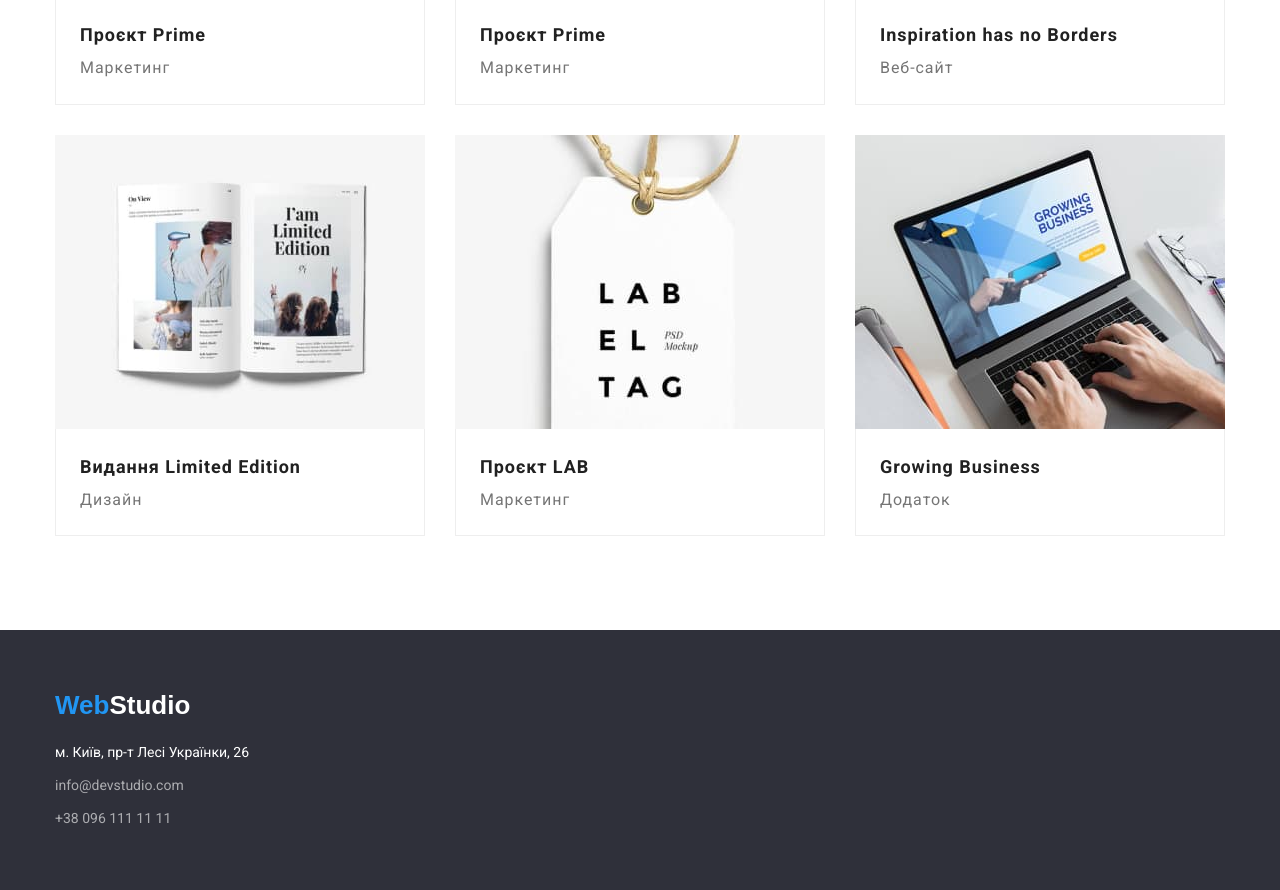
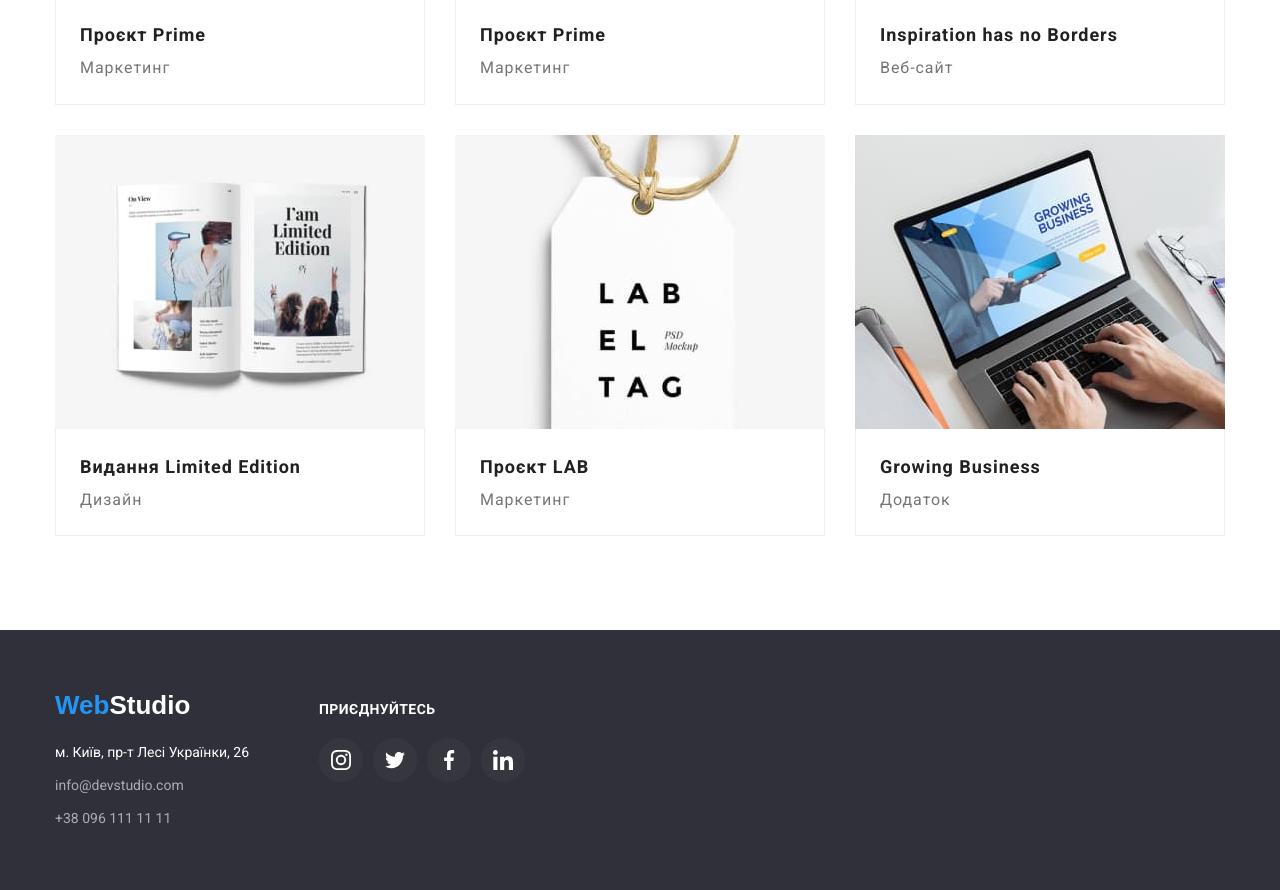
Before and after one commit to Furcreator/goit-markup-hw-04, a plain HTML site: page portfolio.html in a window 1280 px wide. Shown: the part 982-1872 px from the top of the page. Drawn offline with nearby package versions, Linux system fonts and the light colour scheme.

Commit message:
add icons and fix css

```diff
--- a/css/styles.css
+++ b/css/styles.css
@@ -443,7 +443,6 @@ main {
   fill: var(--duo-text-color);
   width: 106px;
   height: 60px;
-
 }
 
 .clients-list-item:not(:last-child) {
@@ -459,6 +458,13 @@ main {
 }
 
 /* FOOTER */
+
+/* CELLAR CONTENT  */
+
+.cellar-content {
+  display: flex;
+  align-items: baseline;
+}
 
 .cellar {
   background-color: var(--color-futter);
@@ -497,15 +503,42 @@ main {
 
 /* PART CELLAR  */
 
+.part-cellar {
+  margin-left: 70px;
+}
+
+.cellar-icon {
+  display: flex;
+}
+
 .part-cellar-item {
   fill: var(--font--color);
+  width: 20px;
+  height: 20px;
 }
 
 .part-cellar-link {
-  background: linear-gradient(0deg, rgba(0, 0, 0, 0.2), rgba(0, 0, 0, 0.2)), rgba(255, 255, 255, 0.1);;
+  display: block;
+  width: 44px;
+  height: 44px;
+  padding: 12px;
+  border-radius: 50%;
+  background: linear-gradient(0deg, rgba(0, 0, 0, 0.2), rgba(0, 0, 0, 0.2)),
+    rgba(255, 255, 255, 0.1);
+}
+
+.cellar-icon-list:not(:last-child) {
+  margin-right: 10px;
+}
+
+.part-cellar-link:hover {
+  background: none;
+  background-color: var(--accent-color);
 }
 
 .part-cellar h2 {
+  margin-bottom: 20px;
+
   font-weight: 700;
   font-size: 14px;
   line-height: 1.14;
@@ -542,8 +575,6 @@ color: var(--font--color);
   line-height: 1.6;
   text-align: center;
   letter-spacing: 0.03em;
-  box-shadow: 0px 3px 1px rgba(0, 0, 0, 0.1), 0px 1px 2px rgba(0, 0, 0, 0.08),
-    0px 2px 2px rgba(0, 0, 0, 0.12);
   border-radius: 4px;
 }
 
@@ -551,6 +582,8 @@ color: var(--font--color);
 .filters:focus {
   background-color: var(--accent-color);
   color: var(--font--color);
+  box-shadow: 0px 3px 1px rgba(0, 0, 0, 0.1), 0px 1px 2px rgba(0, 0, 0, 0.08),
+    0px 2px 2px rgba(0, 0, 0, 0.12);
 }
 
 .posters {
@@ -561,6 +594,11 @@ color: var(--font--color);
 
 .posters-list {
   flex-basis: calc((100% - 60px) / 3);
+}
+
+.posters-list:hover {
+  box-shadow: 0px 1px 1px rgba(0, 0, 0, 0.12), 0px 4px 4px rgba(0, 0, 0, 0.06),
+    1px 4px 6px rgba(0, 0, 0, 0.16);
 }
 
 .posters li {
--- a/portfolio.html
+++ b/portfolio.html
@@ -34,8 +34,16 @@
         </ul>
       </nav>
     <ul class="mail-tel">
-        <li class="navigation-list-item"><a href="mailto:info@devstudio.com">info@devstudio.com</a></li>
-        <li class="navigation-list-item"><a href="tel:+380961111111">+38 096 111 11 11</a></li>
+      <li class="navigation-list-item">
+        <a class="mail-tel-link" href="mailto:info@devstudio.com"><svg class="mail">
+            <use href="./images/ikons.svg#icon-mail"></use>
+          </svg>info@devstudio.com</a>
+      </li>
+      <li class="navigation-list-item">
+        <a class="mail-tel-link" href="tel:+380961111111"><svg class="tel">
+            <use href="./images/ikons.svg#icon-tel"></use>
+          </svg>+38 096 111 11 11</a>
+      </li>
     </ul>
     </div>
   </header>
@@ -121,7 +129,8 @@
   </main>
   <!-- FOOTER -->
     <footer class="cellar">
-    <div class="container">
+      <div class="container cellar-content">
+        <div>
           <div class="logo-full logo-footer">
             <a href="#"><span class="logo">Web</span>Studio</a>
           </div>
@@ -141,6 +150,32 @@
             </ul>
           </address>
         </div>
+        <div class="part-cellar">
+          <h2>приєднуйтесь</h2>
+          <ul class="cellar-icon">
+            <li class="cellar-icon-list">
+              <a class=" part-cellar-link" href="#"><svg class="part-cellar-item">
+                  <use href="./images/ikons.svg#icon-instagram"></use>
+                </svg></a>
+            </li>
+            <li class="cellar-icon-list">
+              <a class="part-cellar-link" href="#"><svg class="part-cellar-item">
+                  <use href="./images/ikons.svg#icon-twitter"></use>
+                </svg></a>
+            </li>
+            <li class="cellar-icon-list">
+              <a class="part-cellar-link" href="#"><svg class="part-cellar-item">
+                  <use href="./images/ikons.svg#icon-facebook"></use>
+                </svg></a>
+            </li>
+            <li class="cellar-icon-list ">
+              <a class="part-cellar-link" href="#"><svg class="part-cellar-item">
+                  <use href="./images/ikons.svg#icon-linkedin"></use>
+                </svg></a>
+            </li>
+          </ul>
+        </div>
+      </div>
     </footer>
 </body>
 
```
Also changed, not shown: index.html (+12 -10 lines). Lines whose indentation alone changed are shown as unchanged.
